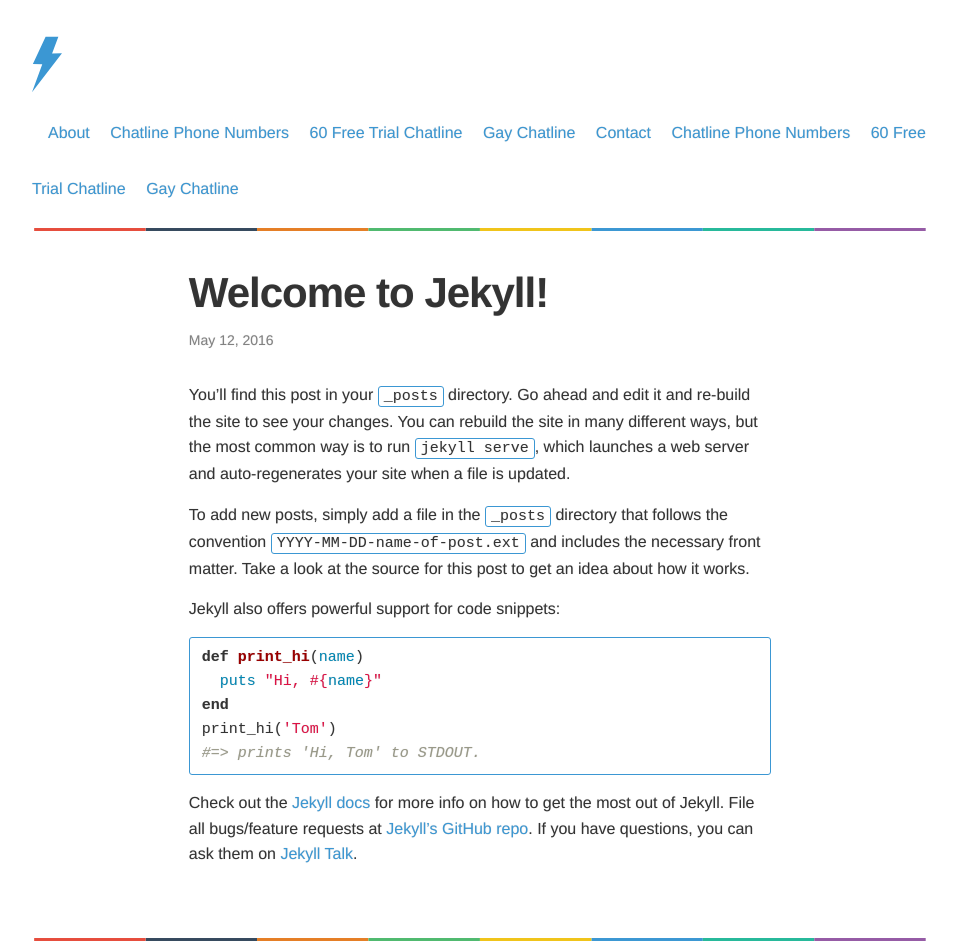
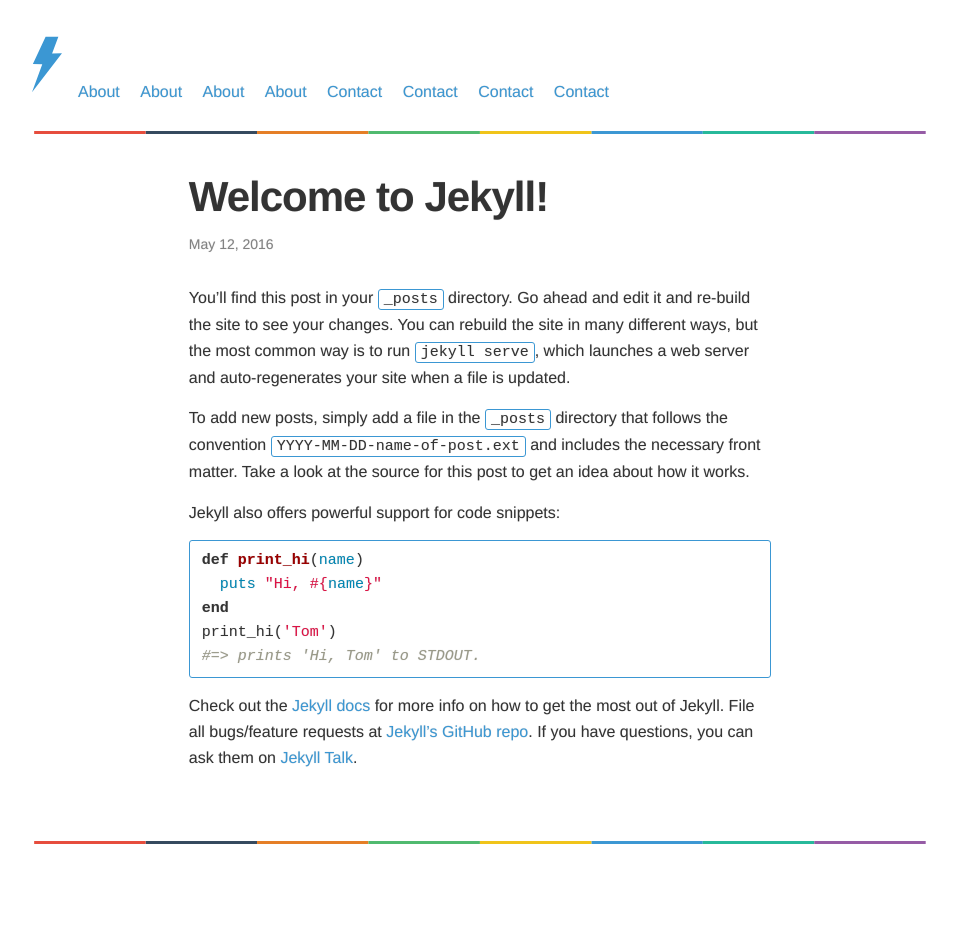
Before and after one commit to sharu725/thunder, a Jekyll site: the page built from _posts/2016-05-12-welcome-to-jekyll.markdown, in a window 1280 px wide. Shown: the whole page, without its empty margins (160-1117 px from the left). Built offline with Jekyll 4.4.1, drawn with Linux system fonts in a browser that asks for light colours; after the commit the page ends 900 px from its top, so only the background shows below that.

Commit message:
Update header.html

```diff
--- a/_includes/header.html
+++ b/_includes/header.html
@@ -6,9 +6,9 @@
         {% for my_page in site.pages %}
           {% if my_page.title %}
           <a class="page-link" href="{{ my_page.url | prepend: site.baseurl }}">{{ my_page.title }}</a>
-        <a target="_blank" class="page-link" href="{{ my_page.url | prepend: site.baseurl }}">Chatline Phone Numbers</a>
-        <a class="page-link" href="{{ my_page.url | prepend: site.baseurl }}">60 Free Trial Chatline</a>
-        <a class="page-link" href="{{ my_page.url | prepend: site.baseurl }}">Gay Chatline</a>
+        <a target="_blank" class="page-link" href="{{ my_page.url | prepend: site.baseurl }}">{{ my_page.title }}</a>
+        <a class="page-link" href="{{ my_page.url | prepend: site.baseurl }}">{{ my_page.title }}</a>
+        <a class="page-link" href="{{ my_page.url | prepend: site.baseurl }}">{{ my_page.title }}</a>
         {% endif %}
         {% endfor %}
     </nav>
```
